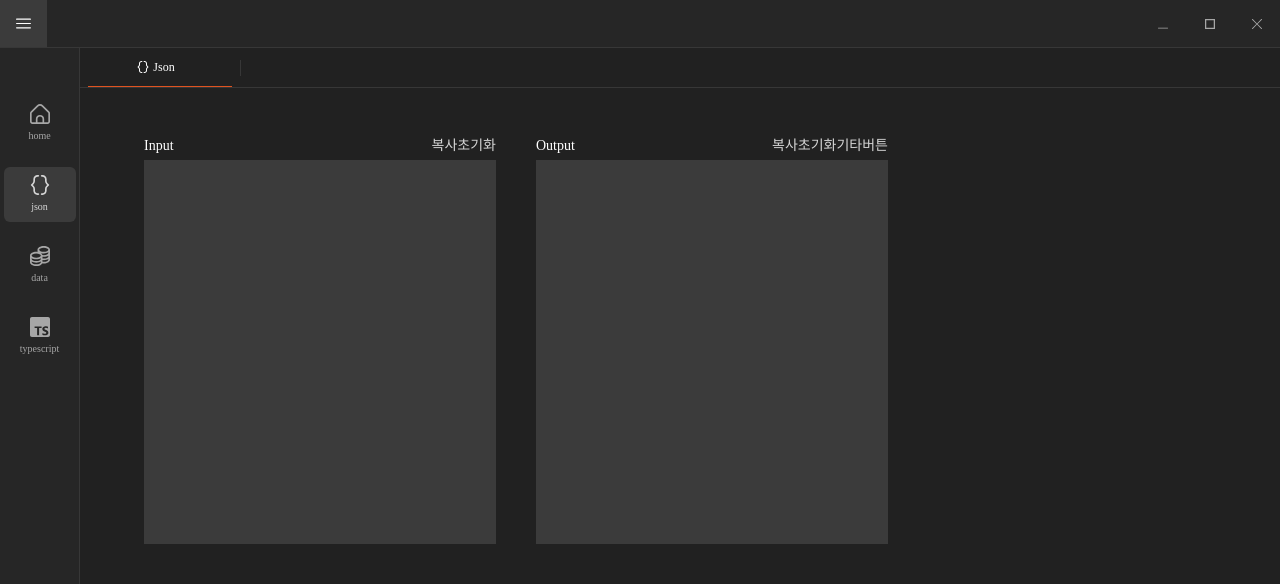
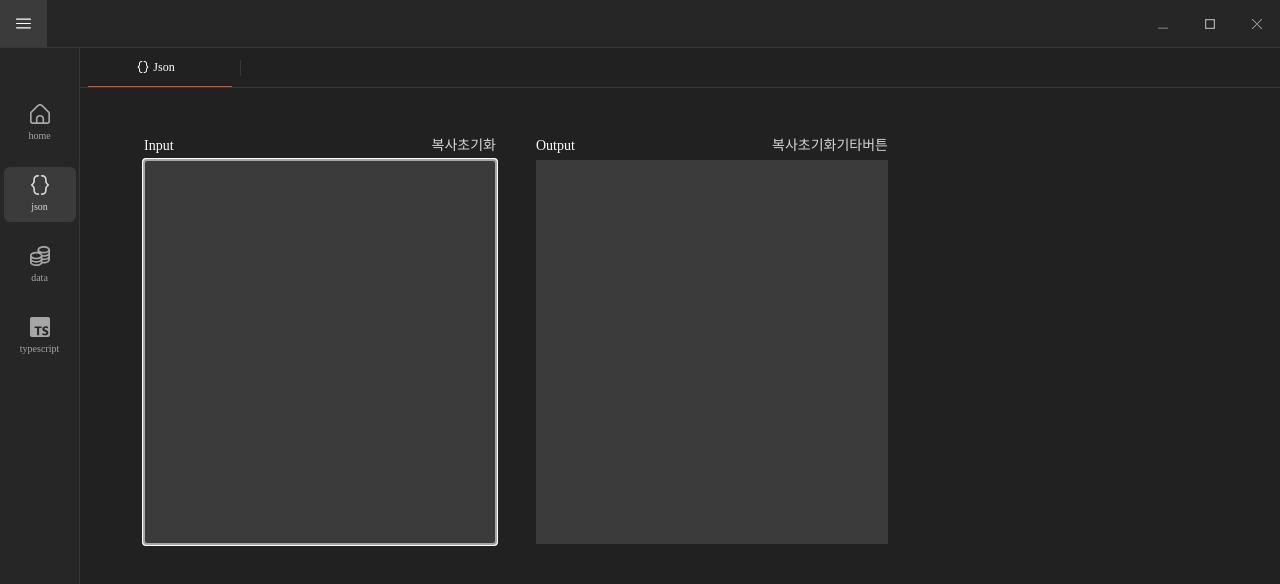
Before and after one commit to righthunkwon/frontools, a React (Vite) app: page /#/ in a window 1280 px wide. Both pictures are taken after a click on the button "json". Shown: the top 584 px of the page. Built offline with nearby package versions, Linux system fonts and the light colour scheme; a web font is replaced by a local one.

Commit message:
feat: input 영역 렌더링 시 포커싱 적용

```diff
--- a/src/domains/json-page/JsonPage.tsx
+++ b/src/domains/json-page/JsonPage.tsx
@@ -1,4 +1,4 @@
-import { useState } from 'react';
+import { useState, useRef, useEffect, RefObject } from 'react';
 import Navigation from './components/Navigation';
 
 const example = [
@@ -120,6 +120,7 @@ const example = [
 ];
 
 const JsonPage = () => {
+  const inputRef = useRef<HTMLTextAreaElement>(null);
   const [inputValue, setInputValue] = useState('');
   const [outputValue, setOutputValue] = useState('');
 
@@ -130,6 +131,10 @@ const JsonPage = () => {
   const handleOutputChange = (e: React.ChangeEvent<HTMLTextAreaElement>) => {
     setOutputValue(e.target.value);
   };
+
+  useEffect(() => {
+    inputRef?.current?.focus();
+  }, []);
 
   return (
     <>
@@ -151,7 +156,8 @@ const JsonPage = () => {
                 </div>
               </div>
               <textarea
-                className='w-full p-2 resize-none bg-ourBgLightGray h-96 c-scroll-sm c-scroll focus:outline-[1px] focus:outline-ourLnGray'
+                ref={inputRef}
+                className='w-full p-2 resize-none bg-ourBgLightGray h-96 c-scroll-sm c-scroll focus:outline-ourLnGray'
                 value={inputValue}
                 onChange={handleInputChange}
               />
@@ -168,7 +174,7 @@ const JsonPage = () => {
                 </div>
               </div>
               <textarea
-                className='w-full p-2 resize-none bg-ourBgLightGray h-96 c-scroll-sm c-scroll'
+                className='w-full p-2 resize-none bg-ourBgLightGray h-96 c-scroll-sm c-scroll focus:outline-ourLnGray'
                 value={outputValue}
                 onChange={handleOutputChange}
               />
```
